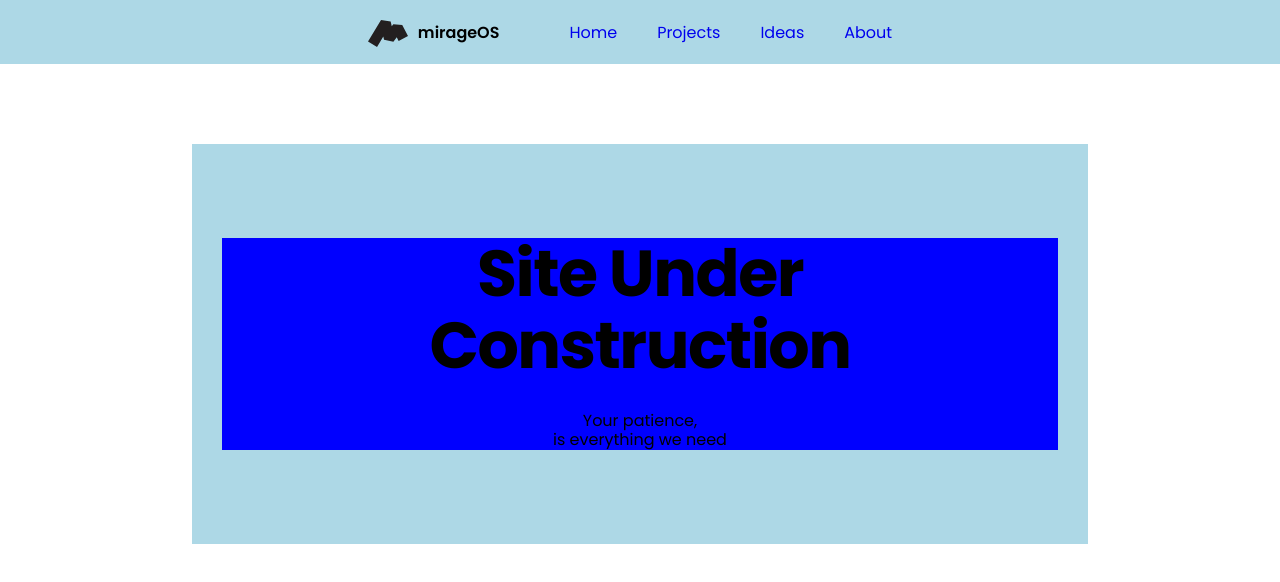
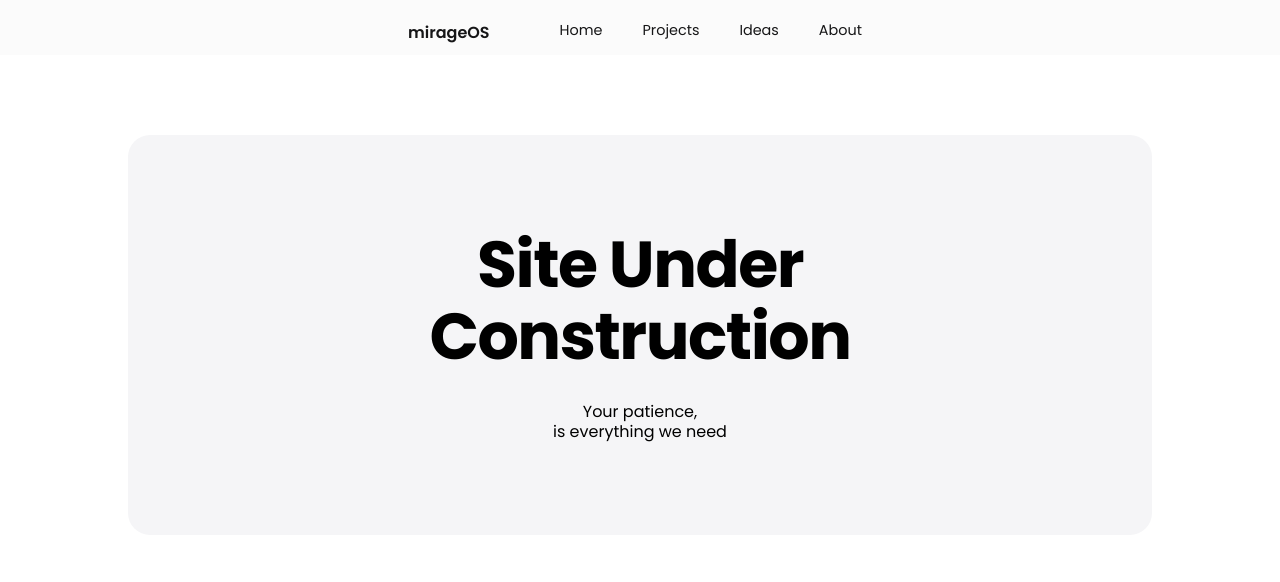
Before and after one commit to UltronXx/portfolio__, a plain HTML site: page index.html in a window 1280 px wide. Drawn offline with Linux system fonts and the light colour scheme.

Commit message:
Site updated

```diff
--- a/index.html
+++ b/index.html
@@ -13,7 +13,6 @@
     <header>
         <div class="header-container">
             <div class="header">
-                <div class="logo"><img src="./assets/logo.svg" alt="logo"></div>
                 <p class="logo-name">mirageOS</p>
             </div>
             <nav>
--- a/style.css
+++ b/style.css
@@ -9,7 +9,7 @@
 }
 
 header {
-    background-color: lightblue;
+    background-color: #FBFBFB;
     /*height: 10vh;*/
     /*width: 80%;*/
     margin: auto;
@@ -18,12 +18,13 @@
 }
 
 .logo {
-    width: 40px;
+    width: 30px;
 }
 
 .logo-name {
     padding-left: 10px;
     font-weight: 600;
+    color: #161617;
 }
 
 .header-container {
@@ -39,11 +40,13 @@
     display: flex;
     padding-left: 50px;
     list-style: none;
-    font-size: 1em;
+    font-size: 0.9em;
+    font-weight: 400;
 }
 
 .nav-link {
     text-decoration: none;
+    color: #161617;
     padding: 20px;
 }
 
@@ -52,18 +55,18 @@
 }
 
 .first-section {
-    background-color: lightblue;
+    background-color: #F5F5F7;
     height: 50vh;
-    width: 70%;
+    width: 80vw;
     display: flex;
     flex-direction: column;
     justify-content: center;
     text-align: center;
     margin: auto;
+    border-radius: 22px;
 }
 
 .section-content {
-    background-color: blue;
     margin: 30px;
 }
 
```
